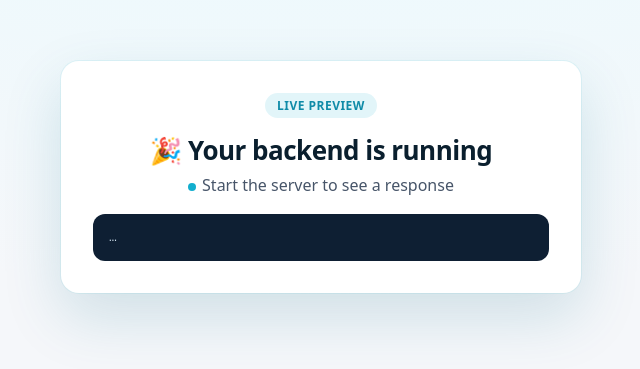
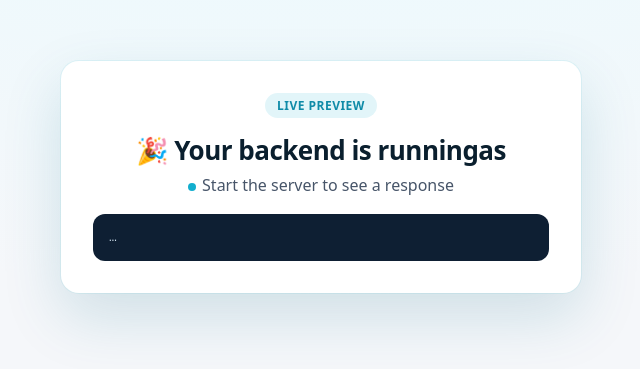
Before and after one commit to Kaperskyguru/mb-hello-api-sample, a website: page public/index.html in a window 1280 px wide. Shown: the part 223-592 px from the top of the page, without its empty margins (319-959 px from the left). Drawn offline with Linux system fonts and the light colour scheme.

Commit message:
autosave 00:51

```diff
--- a/public/index.html
+++ b/public/index.html
@@ -35,7 +35,7 @@
   <body>
     <main class="card">
       <span class="badge">Live preview</span>
-      <h1>🎉 Your backend is running</h1>
+      <h1>🎉 Your backend is runningas</h1>
       <p><span class="dot"></span><span id="status">Calling your API…</span></p>
       <pre id="out">…</pre>
     </main>
```
